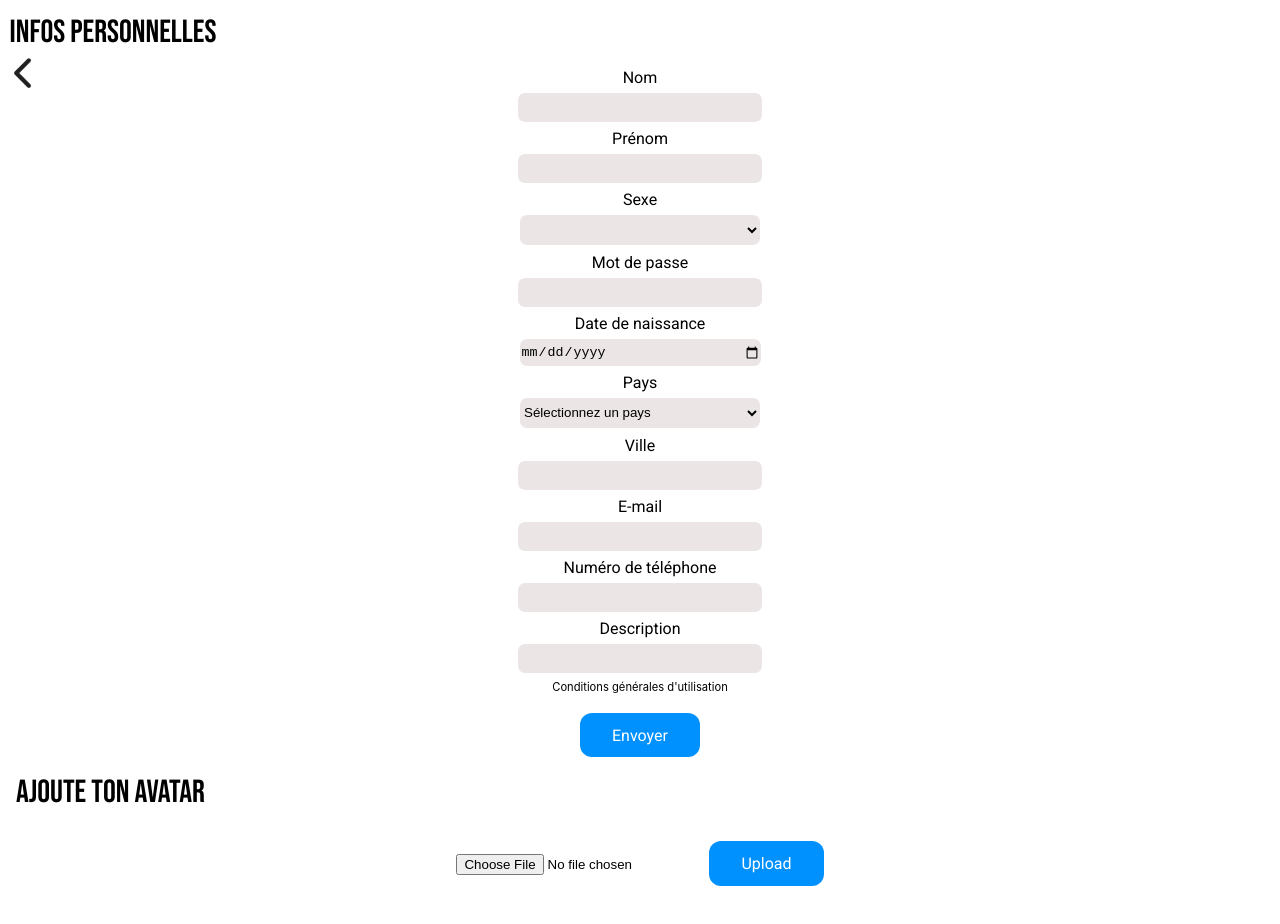
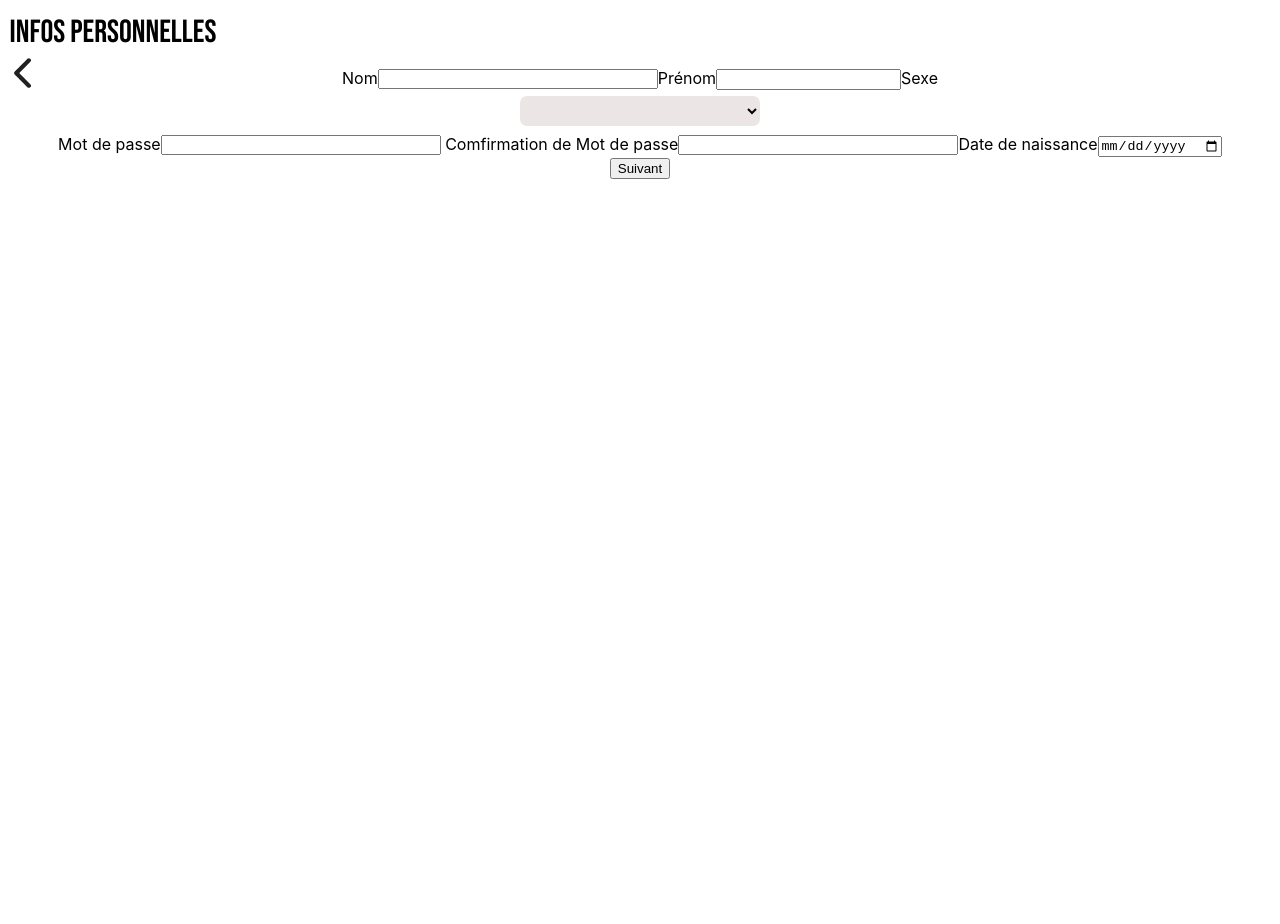
Before and after one commit to WildCodeSchool/reims-0919-js-tuk-tuk-travel, a React (Create React App) app in the folder tuktuktravel/: page /formusers in a window 1280 px wide. Shown: the top 924 px of the page. After the commit the page ends 800 px from the top, so only its background shows below. Built offline with nearby package versions, Linux system fonts and the light colour scheme.

Commit message:
Add arrow back in Form User

```diff
--- a/tuktuktravel/src/components/FormUsers.js
+++ b/tuktuktravel/src/components/FormUsers.js
@@ -16,6 +16,7 @@ class FormUsers extends Component {
       firstname: '',
       sex: '',
       password: '',
+      comfirm_password: '',
       birthday: '',
       country: '',
       city: '',
@@ -23,8 +24,25 @@ class FormUsers extends Component {
       phone_number: '',
       description: '',
       avatar: '',
+      firstSection: true,
+      secondSection: false
     };
   }
+
+  nextPage = () => {
+    this.setState({
+      firstSection: false,
+      secondSection: true
+    })
+  }
+
+  previousPage = () => {
+    this.setState({
+      firstSection: true,
+      secondSection: false
+    })
+  }
+
 
   change = e => {
     this.setState({
@@ -50,18 +68,26 @@ class FormUsers extends Component {
 
   render(){
     return(
+
       <div className='form-users'>
+        {this.state.firstSection?
+        <div>
           <div className="title-form-user">INFOS PERSONNELLES</div>
-        <Link className='link-cgu-to-formuser' to="/Home">
+          <Link className='link-back-arrow' to="/Home">
             <figure className='fig-back-arrow'>
               <img className='back-arrow' src={back} alt='Arrow to back'/>
             </figure>
           </Link>
-        <form className='add-user' onSubmit={this.submit} >
+
+          <form className='add-user' onSubmit={this.submit} />
+            <div className='firstSection'>
+              <div>
                 <label htmlFor="lastname">Nom</label>
                 <input type="text" id="lastname" onChange={this.change} />
+
                 <label htmlFor="firstname">Prénom</label>
                 <input type="text" id="firstname" onChange={this.change} />
+
                 <label htmlFor="sex">Sexe</label>
                 <div className='sex-form-user'>
                   <select className="sex sex-form-user" id="sex" onChange={this.change} >
@@ -71,24 +97,52 @@ class FormUsers extends Component {
                   <option value="autre">Autre</option>
                   </select>
                 </div>
+
                 <label htmlFor="password">Mot de passe</label>
                 <input type="password" id="password" onChange={this.change} />
+                <label htmlFor="comfirm-password"> Comfirmation de Mot de passe</label>
+                <input type="password" id="password" onChange={this.change} />
+
                 <label htmlFor="birthday">Date de naissance</label>
                 <input type="date" id="birthday" onChange={this.change} />
+
+                <div className='nextButton'>
+                  <button onClick = {this.nextPage}>Suivant</button>
+                </div>
+              </div>
+            </div>
+        </div>
+        :
+        <div>
+          <button onClick = {this.previousPage}>
+            <figure className='fig-back-arrow'>
+              <img className='back-arrow' src={back} alt='Arrow to back'/>
+            </figure>
+          </button>
+
+          <div className='secondSection'>
             <label htmlFor="countrys">Pays</label>
             <CountryList country={this.state.country} change={this.change} />
+
             <label htmlFor="city">Ville</label>
             <input type="text" id="city" onChange={this.change} />
+
             <label htmlFor="email">E-mail</label>
             <input type="text" id="email" onChange={this.change} />
+
             <label htmlFor="phone_number">Numéro de téléphone</label>
             <input type="text" id="phone_number" onChange={this.change} />
+
             <label htmlFor="description">Description</label>
             <input type="text" id="description" onChange={this.change} />
+
             <Link  to="/cgu">Conditions générales d'utilisation</Link>
-          <button className='send-form-users'>Envoyer</button>
-        </form>
+
+            <button className='send-form-users' onClick={this.submit}>Envoyer</button>
+          </div>
+
           <UploadAvatar />
+        </div>}
       </div>
     );
   }
@@ -99,5 +153,4 @@ function  mapStateToProps(state) {
       avatar:  state.avatar.avatar,
   }
 };
-
 export  default  connect(mapStateToProps)(FormUsers)
```
Lines whose indentation alone changed are shown as unchanged.
